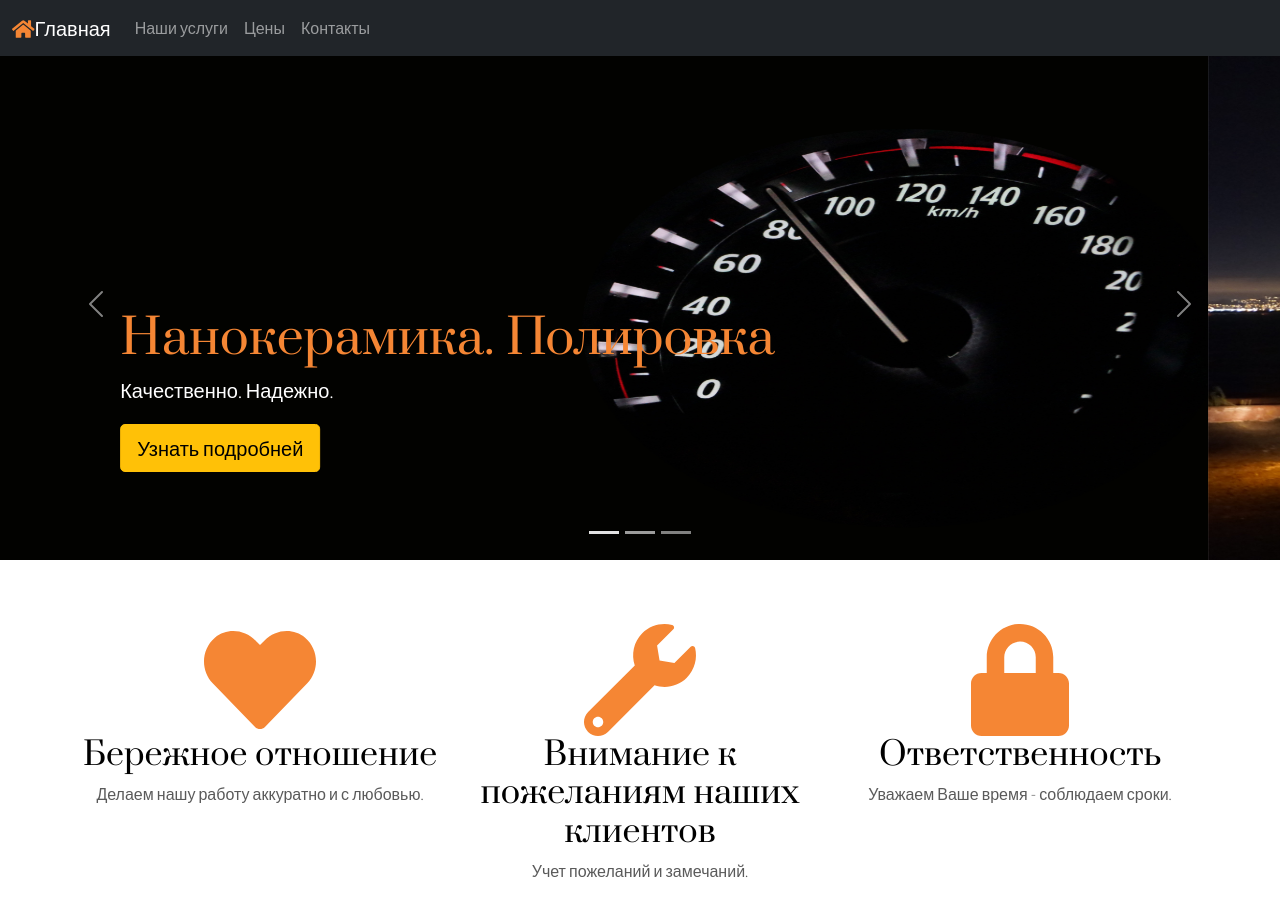
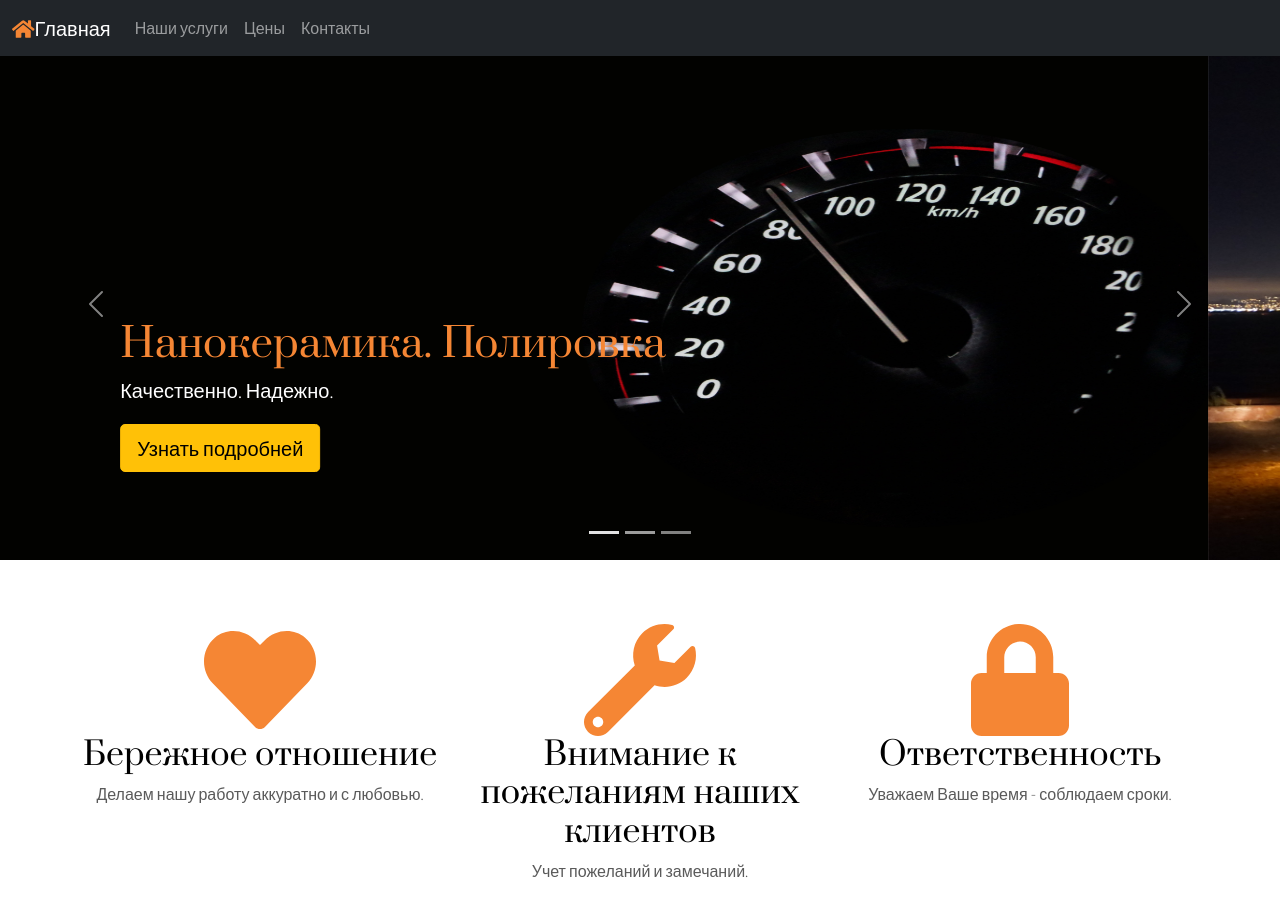
Before and after one commit to inner-liberte/MaxCarDetailing, a plain HTML site: page index.html in a window 1280 px wide. Shown: the top 902 px of the page. Drawn offline with Linux system fonts and the light colour scheme; some packages are replaced by stand-ins of ours; a script that the page names is missing.

Commit message:
Update carousel.css

```diff
--- a/carousel.css
+++ b/carousel.css
@@ -24,9 +24,7 @@ h2 {
   color: black;
 }
 
-.фонт1 {
-  font-size: 3rem;
-}
+
 
 /* CUSTOMIZE THE CAROUSEL
 -------------------------------------------------- */
```
